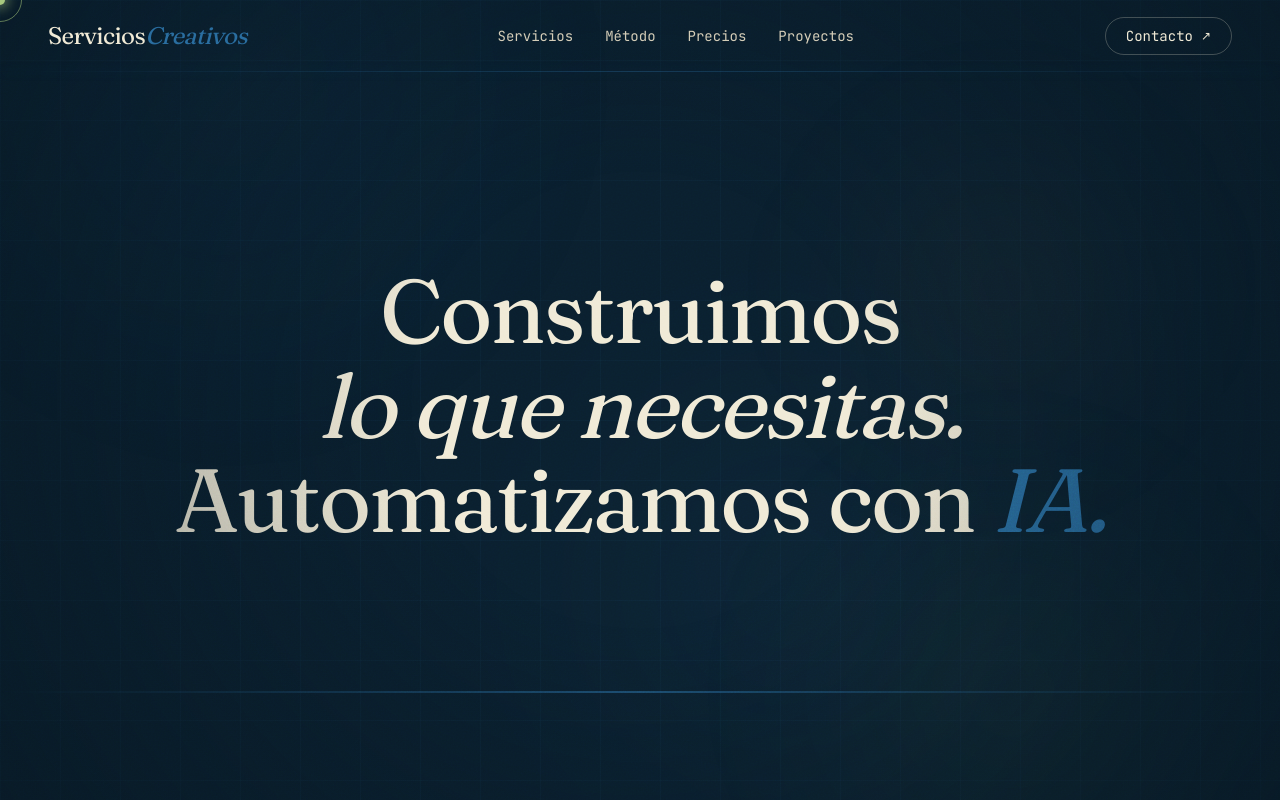
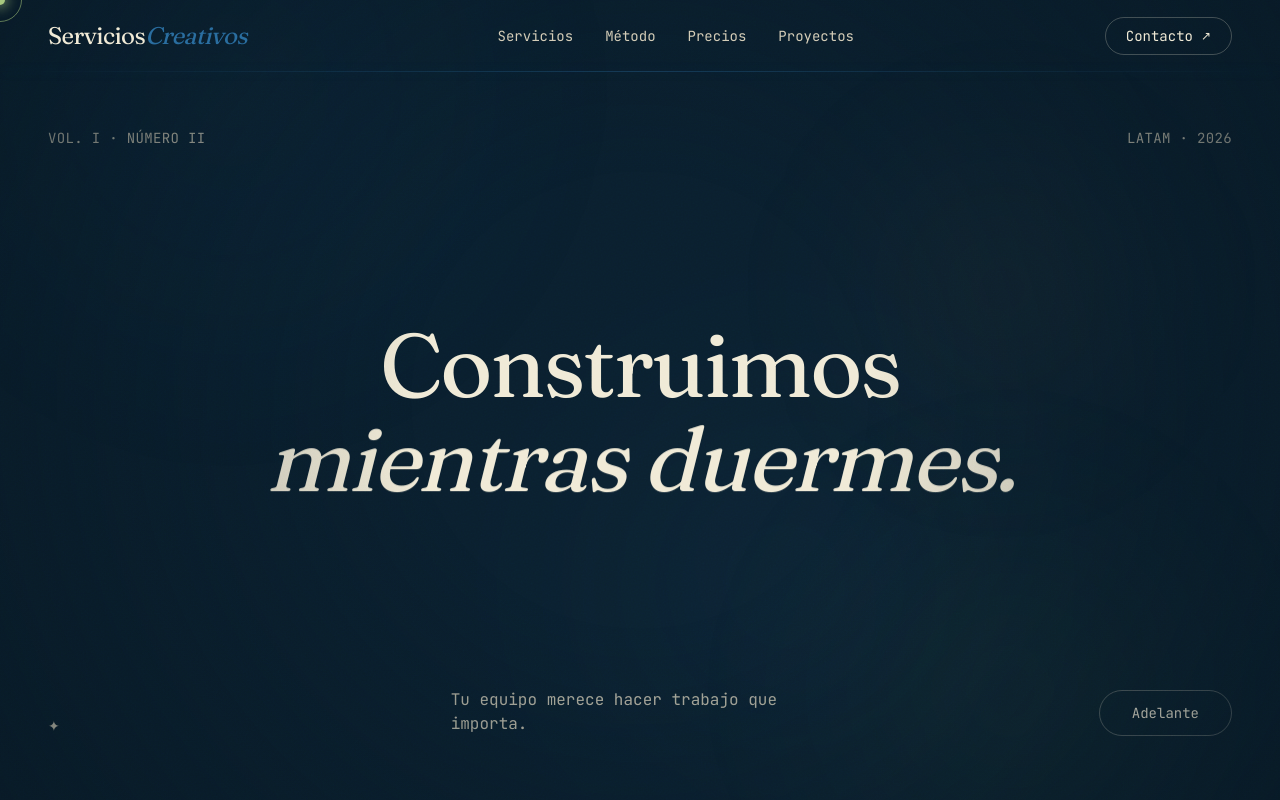
Before and after one commit to adriaavila/creativ3, a Next.js app: page / in a window 1280 px wide. Shown: the top 800 px of the page. Built offline with nearby package versions, Linux system fonts and the light colour scheme; a web font is replaced by a local one.

Commit message:
Restore rotating hero copy

```diff
--- a/src/components/landing/Hero.tsx
+++ b/src/components/landing/Hero.tsx
@@ -2,105 +2,85 @@
 
 import { useEffect, useRef } from "react";
 import gsap from "gsap";
-import ScrollTrigger from "gsap/ScrollTrigger";
+
+const ROTATING_PHRASES = [
+  "lo que necesitas.",
+  "mientras duermes.",
+  "sin plantillas.",
+  "más rápido.",
+  "para que crezcas.",
+];
+
+const ROTATING_COPIES = [
+  "Te ahorramos horas de trabajo manual.",
+  "Tu equipo merece hacer trabajo que importa.",
+  "Procesos lentos = dinero que se pierde.",
+  "De idea a producto: semanas, no meses.",
+  "Tu competencia sigue en Excel. Tú, no.",
+];
 
 export default function Hero() {
   const titleRef = useRef<HTMLHeadingElement>(null);
-  const metaRef = useRef<HTMLDivElement>(null);
-  const footerRef = useRef<HTMLDivElement>(null);
-  const gridRef = useRef<HTMLDivElement>(null);
-  const scanRef = useRef<HTMLDivElement>(null);
-  const indicatorRef = useRef<HTMLDivElement>(null);
+  const phraseRef = useRef<HTMLSpanElement>(null);
+  const copyRef = useRef<HTMLParagraphElement>(null);
+  const indexRef = useRef(0);
 
   useEffect(() => {
-    gsap.registerPlugin(ScrollTrigger);
     const prefersReducedMotion = window.matchMedia("(prefers-reduced-motion: reduce)").matches;
-    if (prefersReducedMotion) return;
+    if (!titleRef.current || !phraseRef.current || !copyRef.current) return;
 
-    if (!titleRef.current) return;
     const letters = titleRef.current.querySelectorAll(".letter");
+    const phraseEl = phraseRef.current;
+    const copyEl = copyRef.current;
 
-    const tl = gsap.timeline({ delay: 1.4 });
+    if (!prefersReducedMotion) {
+      gsap.set(letters, { yPercent: 100 });
+      gsap.set(phraseEl, { yPercent: 50, opacity: 0 });
+      gsap.set(copyEl, { opacity: 0 });
 
-    // Grid fade in
-    tl.fromTo(gridRef.current, { opacity: 0 }, { opacity: 1, duration: 1.5, ease: "power2.out" }, 0);
+      gsap.timeline({ delay: 0.6 })
+        .to(letters, { yPercent: 0, duration: 1.2, ease: "power3.out", stagger: 0.04 })
+        .to(phraseEl, { yPercent: 0, opacity: 1, duration: 0.9, ease: "power3.out" }, "-=1.0")
+        .to(copyEl, { opacity: 1, duration: 0.7, ease: "power2.out" }, "-=0.4");
+    }
 
-    // Meta line
-    tl.fromTo(metaRef.current,
-      { opacity: 0, y: 12 },
-      { opacity: 1, y: 0, duration: 0.7, ease: "power2.out" }, 0.1
-    );
+    const cycle = () => {
+      indexRef.current = (indexRef.current + 1) % ROTATING_PHRASES.length;
+      const nextPhrase = ROTATING_PHRASES[indexRef.current];
+      const nextCopy = ROTATING_COPIES[indexRef.current];
 
-    // Title letters
-    tl.fromTo(letters,
-      { yPercent: 120, opacity: 0 },
-      { yPercent: 0, opacity: 1, duration: 1.1, ease: "power3.out", stagger: 0.03 }, 0.2
-    );
+      gsap.timeline()
+        .to(phraseEl, { yPercent: -110, opacity: 0, duration: 0.4, ease: "power2.in" })
+        .to(copyEl, { opacity: 0, duration: 0.25, ease: "power2.in" }, "<")
+        .call(() => {
+          phraseEl.textContent = nextPhrase;
+          copyEl.textContent = nextCopy;
+        })
+        .set(phraseEl, { yPercent: 110, opacity: 1 })
+        .to(phraseEl, { yPercent: 0, duration: 0.55, ease: "power3.out" })
+        .to(copyEl, { opacity: 1, duration: 0.4, ease: "power2.out" }, "<0.15");
+    };
 
-    // Footer area
-    tl.fromTo(footerRef.current,
-      { opacity: 0, y: 20 },
-      { opacity: 1, y: 0, duration: 0.8, ease: "power2.out" }, 0.9
-    );
+    let intervalId: ReturnType<typeof setInterval>;
+    const timeoutId = setTimeout(() => {
+      cycle();
+      intervalId = setInterval(cycle, 3500);
+    }, 4000);
 
-    // Scroll indicator bob
-    gsap.to(indicatorRef.current, {
-      y: 10,
-      duration: 1.4,
-      ease: "sine.inOut",
-      repeat: -1,
-      yoyo: true,
-      delay: 2.5,
-    });
-
-    // Fade out on scroll
-    gsap.to([titleRef.current, footerRef.current, metaRef.current], {
-      opacity: 0,
-      y: -40,
-      ease: "power2.in",
-      scrollTrigger: {
-        trigger: "body",
-        start: "top top",
-        end: "+=300",
-        scrub: 0.5,
-      },
-    });
+    return () => {
+      clearTimeout(timeoutId);
+      clearInterval(intervalId);
+    };
   }, []);
 
   return (
     <section className="relative min-h-screen w-full flex flex-col justify-between p-6 sm:p-12 pt-24 sm:pt-32 overflow-hidden">
-
-      {/* Ambient grid */}
-      <div
-        ref={gridRef}
-        aria-hidden="true"
-        className="absolute inset-0 pointer-events-none opacity-0"
-        style={{
-          backgroundImage:
-            "linear-gradient(rgba(42,110,160,0.06) 1px, transparent 1px), linear-gradient(90deg, rgba(42,110,160,0.06) 1px, transparent 1px)",
-          backgroundSize: "60px 60px",
-        }}
-      />
-
-      {/* Scan line */}
-      <div
-        ref={scanRef}
-        aria-hidden="true"
-        className="scan-line"
-        style={{ zIndex: 2 }}
-      />
-
-      {/* Hero corner metadata */}
-      <div
-        ref={metaRef}
-        className="relative z-10 w-full flex justify-between items-start text-xs sm:text-sm font-mono tracking-wide text-papiro/40"
-      >
+      <div className="w-full flex justify-between items-start text-xs sm:text-sm font-mono tracking-wide opacity-80 text-papiro-soft">
         <span>VOL. I &middot; NÚMERO II</span>
         <span>LATAM &middot; 2026</span>
       </div>
 
-      {/* Title */}
-      <div className="relative z-10 flex-1 flex items-center justify-center">
+      <div className="flex-1 flex items-center justify-center">
         <h1
           ref={titleRef}
           className="text-center font-display leading-[0.92] tracking-tight max-w-[95vw]"
@@ -108,68 +88,39 @@ export default function Hero() {
         >
           <span className="block overflow-hidden pb-2 sm:pb-3">
             {"Construimos".split("").map((char, i) => (
-              <span key={i} className="letter inline-block opacity-0">
+              <span key={i} className="letter inline-block">
                 {char === " " ? " " : char}
               </span>
             ))}
           </span>
+
           <span className="block overflow-hidden pb-2 sm:pb-3">
-            <span className="italic">
-              {"lo que necesitas.".split("").map((char, i) => (
-                <span key={i} className="letter inline-block opacity-0">
-                  {char === " " ? " " : char}
-                </span>
-              ))}
-            </span>
-          </span>
-          <span className="block overflow-hidden">
-            {"Automatizamos con ".split("").map((char, i) => (
-              <span key={i} className="letter inline-block opacity-0">
-                {char === " " ? " " : char}
-              </span>
-            ))}
-            <span className="italic text-cobalto">
-              {"IA.".split("").map((char, i) => (
-                <span key={i} className="letter inline-block opacity-0">
-                  {char === " " ? " " : char}
-                </span>
-              ))}
+            <span
+              ref={phraseRef}
+              className="italic inline-block"
+              style={{ willChange: "transform, opacity" }}
+            >
+              {ROTATING_PHRASES[0]}
             </span>
           </span>
         </h1>
       </div>
 
-      {/* Footer */}
-      <div
-        ref={footerRef}
-        className="relative z-10 w-full grid grid-cols-1 sm:grid-cols-3 gap-6 items-end pb-4"
-      >
-        {/* Scroll indicator */}
-        <div
-          ref={indicatorRef}
-          className="hidden sm:flex flex-col items-center gap-2 text-papiro/30"
-        >
-          <div className="w-px h-12 bg-gradient-to-b from-transparent to-cobalto/60" />
-          <svg width="12" height="12" viewBox="0 0 12 12" fill="none">
-            <path d="M6 1v10M2 7l4 4 4-4" stroke="currentColor" strokeWidth="1.2" strokeLinecap="round" strokeLinejoin="round" />
-          </svg>
+      <div className="w-full grid grid-cols-1 sm:grid-cols-3 gap-6 items-end pb-4">
+        <div className="hidden sm:block text-papiro-soft font-mono text-sm">
+          <span className="inline-block" style={{ animation: "spin 20s linear infinite" }}>
+            ✦
+          </span>
         </div>
-
-        <div className="text-center sm:text-left text-sm sm:text-base text-papiro-soft/70 font-mono max-w-md mx-auto sm:mx-0">
-          Desarrollo de software a medida + automatización inteligente con IA para empresas en LATAM.
+        <div className="text-center sm:text-left text-sm sm:text-base opacity-80 max-w-md mx-auto sm:mx-0 text-papiro-soft font-mono">
+          <p ref={copyRef}>{ROTATING_COPIES[0]}</p>
         </div>
-
         <div className="flex justify-center sm:justify-end gap-4">
           <a
             href="#servicios"
-            className="group relative border border-papiro/20 px-8 py-3 rounded-full text-sm font-mono hover:bg-papiro hover:text-noche transition-all duration-500 hover-target overflow-hidden"
+            className="border border-papiro/30 px-8 py-3 rounded-full text-sm font-mono hover:bg-papiro hover:text-noche transition-colors duration-500"
           >
-            {/* Shimmer sweep on hover */}
-            <span
-              aria-hidden="true"
-              className="absolute inset-0 -translate-x-full group-hover:translate-x-full transition-transform duration-700 bg-gradient-to-r from-transparent via-white/10 to-transparent pointer-events-none"
-            />
-            <span className="relative">Adelante →</span>
+            Adelante
           </a>
         </div>
       </div>
```
